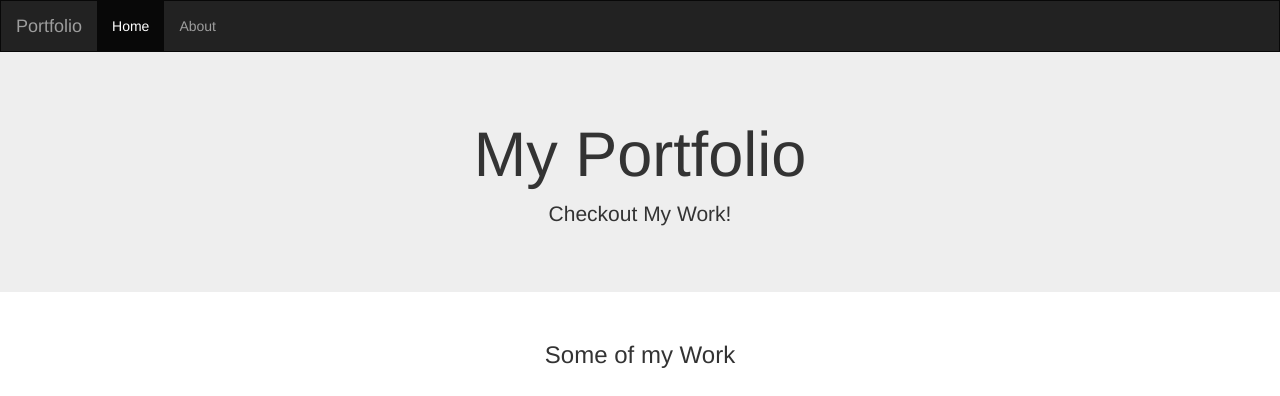
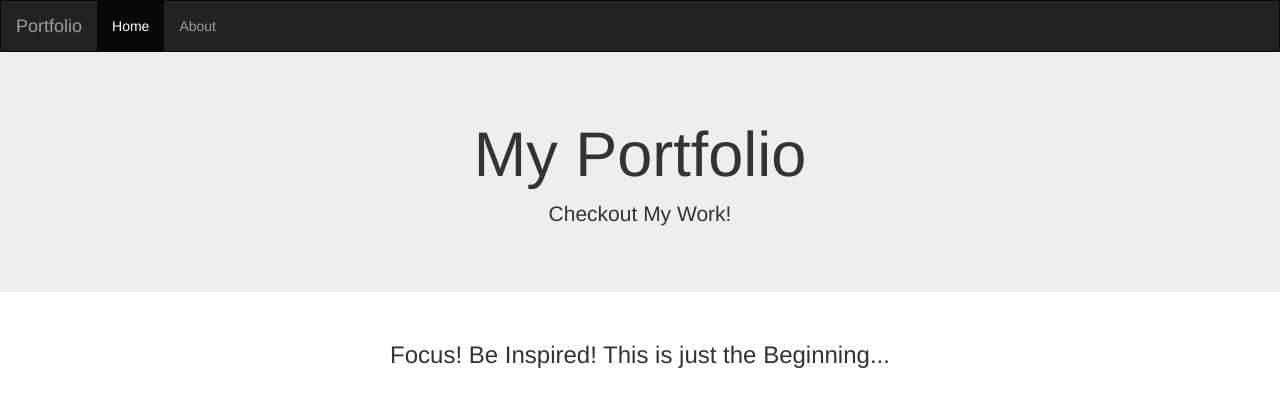
Before and after one commit to AbrahamTesla/portfolio, a plain HTML site: page index.html in a window 1280 px wide. Shown: the top 396 px of the page. Drawn offline with nearby package versions, Linux system fonts and the light colour scheme.

Commit message:
changes some hear

```diff
--- a/index.html
+++ b/index.html
@@ -54,7 +54,7 @@
 </div>
 
 <div class="container-fluid bg-3 text-center">
-  <h3>Some of my Work</h3><br>
+  <h3>Focus! Be Inspired! This is just the Beginning...</h3><br>
   <div class="row">
     <div class="col-sm-3">
       <a href="https://morrowii.github.io/Food-App/">FoodTacular Group Project
```
